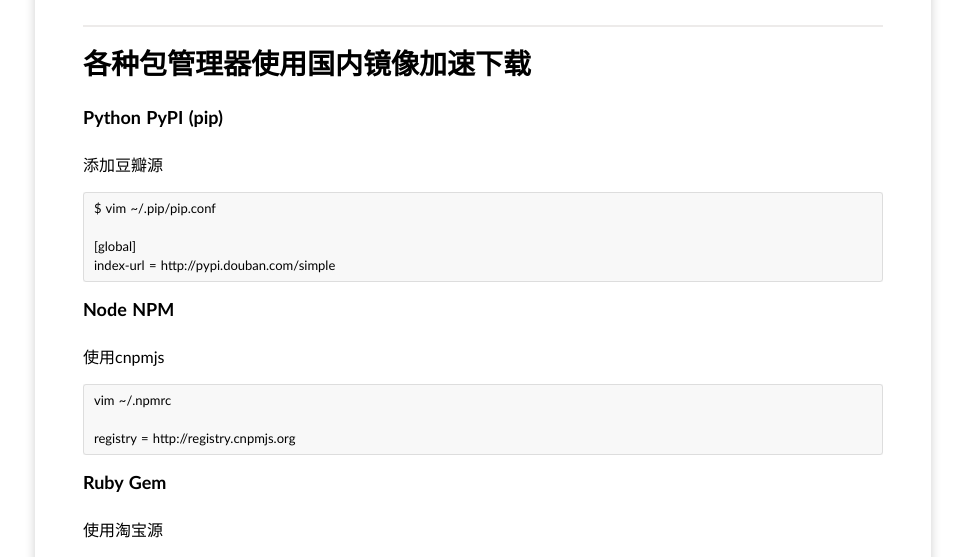
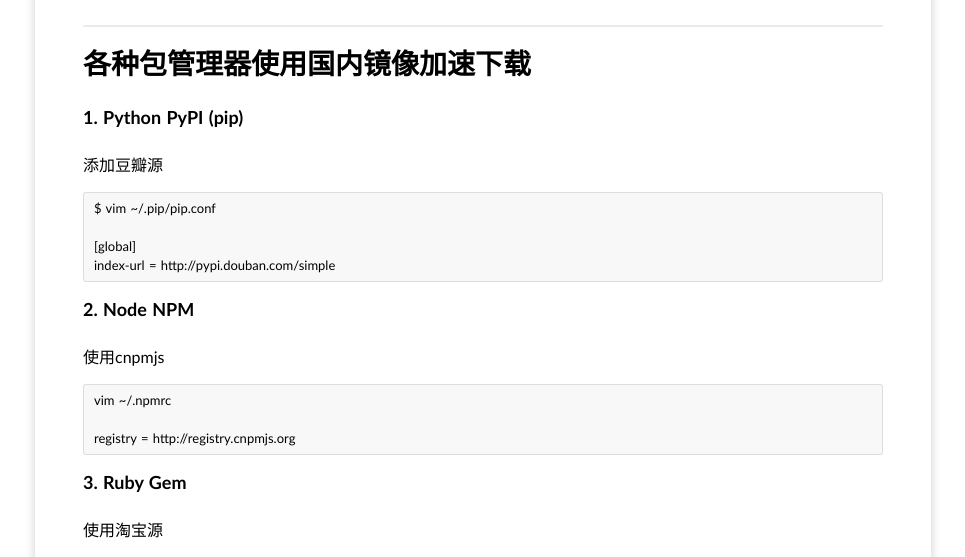
Before and after one commit to scsidisk/scsidisk.github.io, a Jekyll site: the page built from _posts/2014/2014-11-03-package_manage_mac.md, in a window 1280 px wide. Shown: the part 157-714 px from the top of the page, without its empty margins (157-1122 px from the left). Built offline with Jekyll 4.4.1, drawn with Linux system fonts in a browser that asks for light colours; Markdown is read by kramdown in place of the engine named in the settings; comment, search, counter and statistics services are not loaded.

Commit message:
fix 添加数字标题

````diff
--- a/_posts/2014/2014-11-03-package_manage_mac.md
+++ b/_posts/2014/2014-11-03-package_manage_mac.md
@@ -7,7 +7,7 @@
 tags: MacOSX
 ---
 
-### Python PyPI (pip)
+### 1. Python PyPI (pip)
 
 添加豆瓣源
 
@@ -18,7 +18,7 @@
 index-url = http://pypi.douban.com/simple
 ```
 
-### Node NPM
+### 2. Node NPM
 
 使用cnpmjs
 
@@ -28,7 +28,7 @@
 registry = http://registry.cnpmjs.org
 ```
 
-### Ruby Gem
+### 3. Ruby Gem
 
 使用淘宝源
 
````
